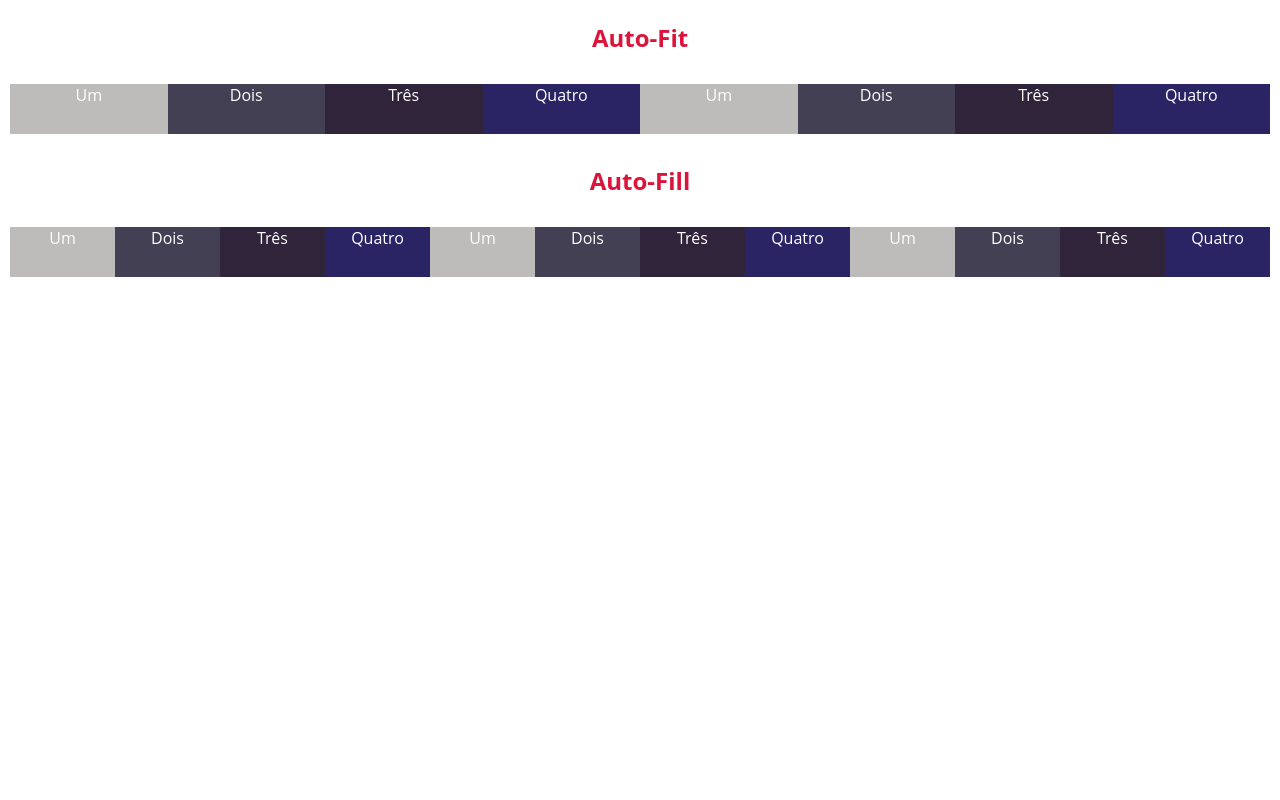
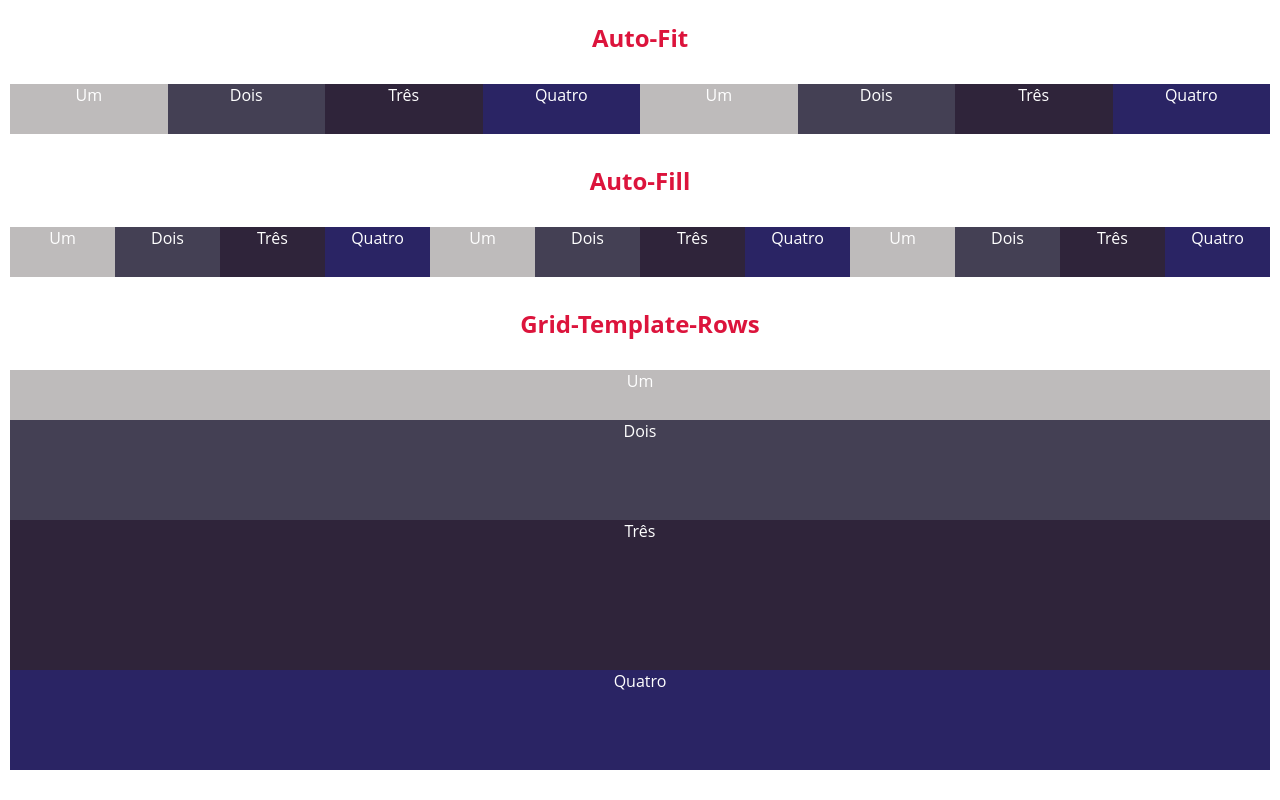
Before and after one commit to guidonunes/FIAP_repos, a plain HTML site: page cap06/grid_intro/index.html in a window 1280 px wide. Shown: the part 811-1611 px from the top of the page. Before the commit the page ends 1118 px from the top, so only its background shows below. Drawn offline with Linux system fonts and the light colour scheme.

Commit message:
exercises with grid template rows

```diff
--- a/cap06/grid_intro/index.html
+++ b/cap06/grid_intro/index.html
@@ -75,6 +75,12 @@
   <div class="box4">Quatro</div>
 </div>
 
-
+<h2>Grid-Template-Rows</h2>
+<div class="container grid-container ex7">
+  <div class="box1">Um</div>
+  <div class="box2">Dois</div>
+  <div class="box3">Três</div>
+  <div class="box4">Quatro</div>
+</div>
 </body>
 </html>
--- a/cap06/grid_intro/styles/style.css
+++ b/cap06/grid_intro/styles/style.css
@@ -82,3 +82,7 @@ h2 {
 .ex6 {
   grid-template-columns: repeat(auto-fill, minmax(100px, 1fr));
 }
+
+.ex7 {
+  grid-template-rows: 1fr 2fr 3fr 2fr;
+}
```
